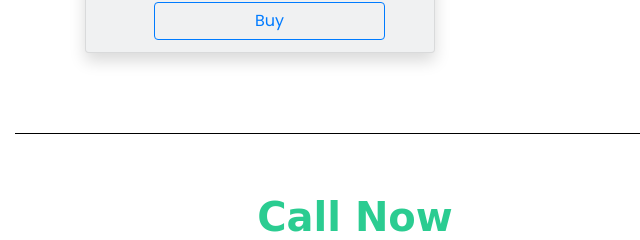
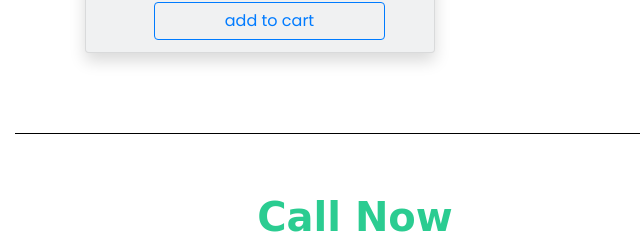
Before and after one commit to Ayazadeh/online_shop, a Django app: template templates/product/product_detail.html in a window 1280 px wide. Shown: the part 363-603 px from the top of the page, without its empty margins (0-640 px from the left). Run offline with Django 3.2, Linux system fonts and the light colour scheme; the template is opened without the code that fills it, so the values that code supplies are empty; parts of the project's set-up code (start-up, migrations or seed data) failed here and were passed over; some libraries are stand-ins or nearby versions; some web fonts are replaced.

Commit message:
modified

```diff
--- a/templates/product/product_detail.html
+++ b/templates/product/product_detail.html
@@ -31,7 +31,7 @@
                                 </p>
                             {% endif %}
                         <br>
-                        <a href="#" class="btn btn-outline-primary ml-5 w-75">Buy</a>
+                        <a href="#" class="btn btn-outline-primary ml-5 w-75">add to cart</a>
                     </div>
                 </div>
             </div>
```
